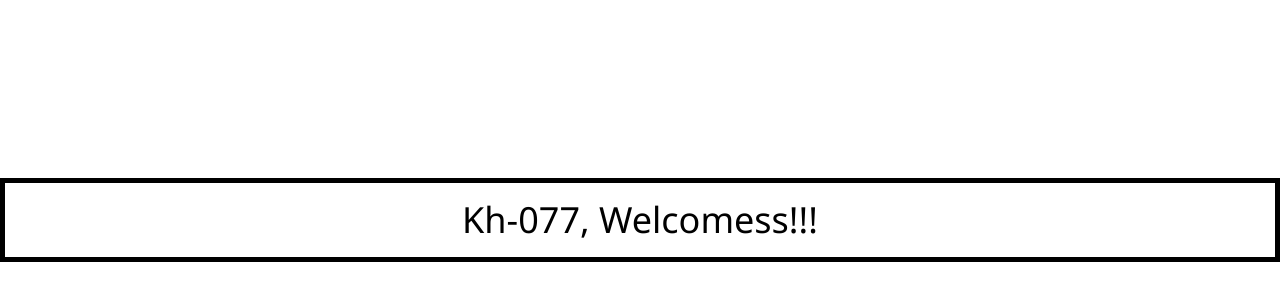
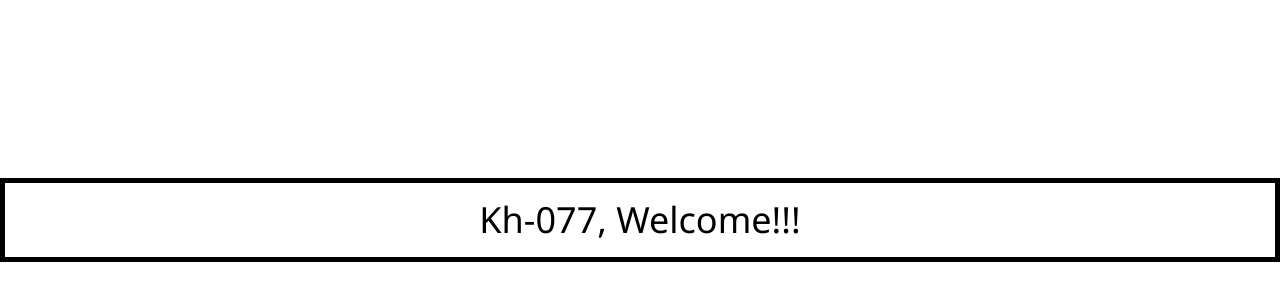
Before and after one commit to DanProff/Demo-1, a plain HTML site: page index.html in a window 1280 px wide. Shown: the part 122-422 px from the top of the page. Drawn offline with nearby package versions, Linux system fonts and the light colour scheme.

Commit message:
Update index.html

```diff
--- a/index.html
+++ b/index.html
@@ -11,7 +11,7 @@
 </head>
 <body>
 <div id="text">
-    <h1>Kh-077, Welcomess!!!</h1>
+    <h1>Kh-077, Welcome!!!</h1>
 </div>
 </body>
 <style>
```
